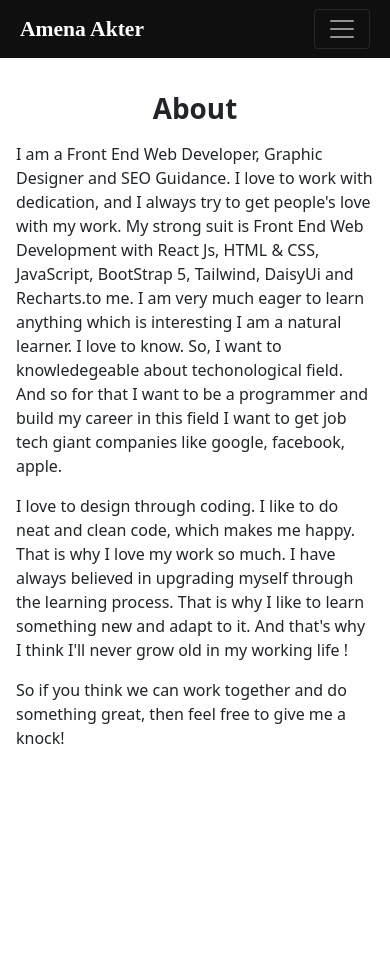
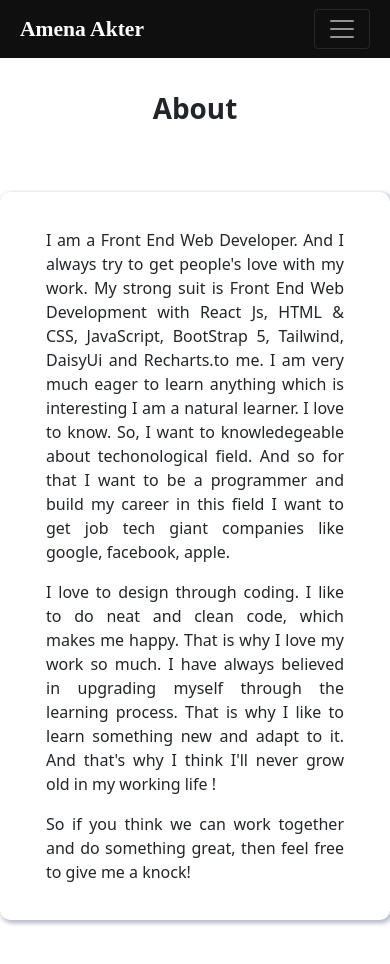
Before and after one commit to AmenaAkter5/portfolio-site-amena, a React (Create React App) app: page /about in a window 390 px wide. Shown: the top 964 px of the page. Before the commit the page ends 844 px from the top, so only its background shows below. Built offline with nearby package versions, Linux system fonts and the light colour scheme.

Commit message:
about responsive

```diff
--- a/src/Pages/About/About.css
+++ b/src/Pages/About/About.css
@@ -1,5 +1,19 @@
-.about-section p {
-    margin: 20px 120px 10px 120px;
+.about-box {
+    display: flex;
+    justify-content: center;
+    align-items: center;
+}
+
+.about-me {
+    border-radius: 10px;
+    margin: 50px auto;
+    padding: 20px 30px;
+    text-align: justify;
+    width: 800px;
+    box-shadow: 2px 2px 5px #BABECC, 2px 2px 5px #BABECC;
+    box-sizing: border-box;
+    background-color: white;
+    font-weight: 400;
 }
 
 @media screen and (max-width: 576px) {
--- a/src/Pages/About/About.js
+++ b/src/Pages/About/About.js
@@ -6,8 +6,10 @@ const About = () => {
     return (
         <section className='about-section'>
             <h1 className='text-center fw-bold pt-5 my-3'>About</h1>
+            <div className='about-box'>
+            <div className='about-me'>
             <p>
-                I am a Front End Web Developer, Graphic Designer and SEO Guidance. I love to work with dedication, and I always try to get people's love with my work. My strong suit is Front End Web Development with React Js, HTML & CSS, JavaScript, BootStrap 5, Tailwind, DaisyUi and Recharts.to me.
+                I am a Front End Web Developer. And I always try to get people's love with my work. My strong suit is Front End Web Development with React Js, HTML & CSS, JavaScript, BootStrap 5, Tailwind, DaisyUi and Recharts.to me.
 
 
                 I am very much eager to learn anything which is interesting
@@ -24,6 +26,8 @@ const About = () => {
                 So if you think we can work together and do something great, then feel free to give me a knock!
 
             </p>
+            </div>
+            </div>
         </section>
     );
 };
```
